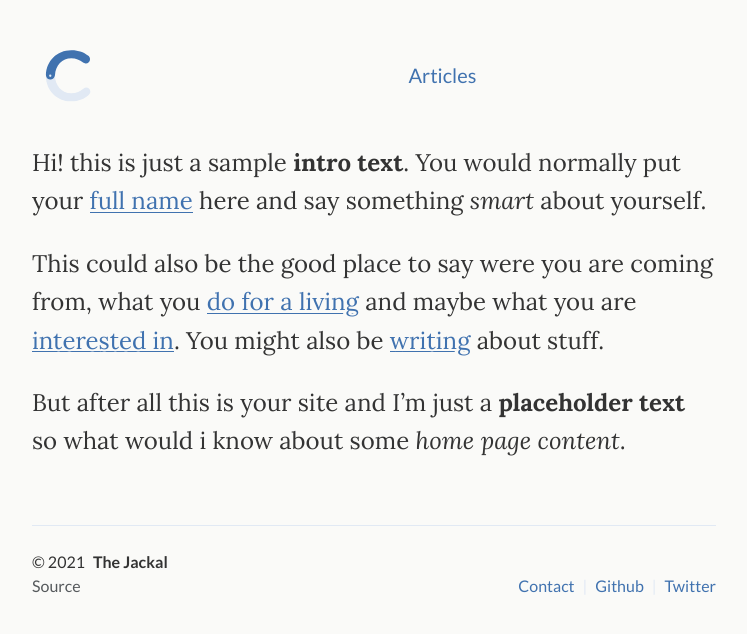
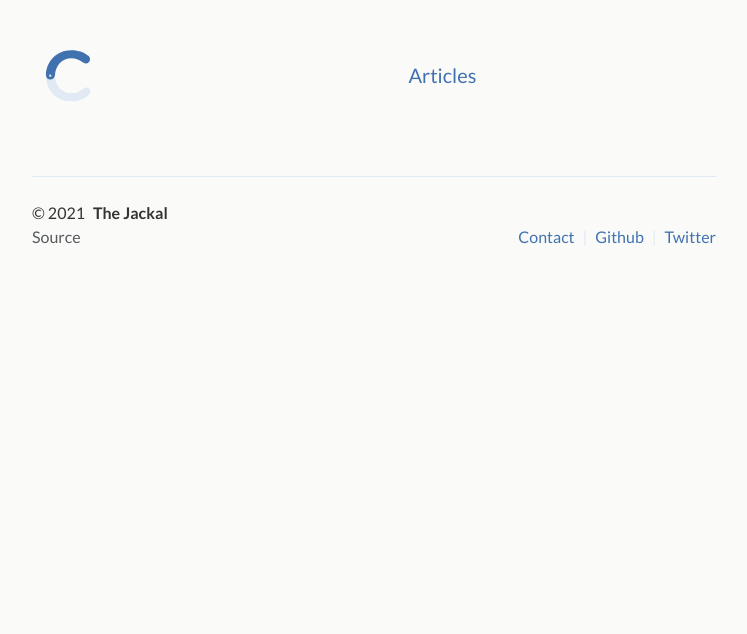
Before and after one commit to tomaszkacprzak/tomaszkacprzak.github.io, a Jekyll site: the page built from index.md, in a window 1280 px wide. Shown: the top 634 px of the page, without its empty margins (266-1013 px from the left). Built offline with Jekyll 4.4.1, drawn with Linux system fonts in a browser that asks for light colours.

Commit message:
Update index.md

```diff
--- a/index.md
+++ b/index.md
@@ -3,9 +3,9 @@ layout: default
 ---
 
 <div class="lead pretty-links">
-  Hi! this is just a sample **intro text**. You would normally put your [full name](about/) here and say something *smart* about yourself.
+<!--   Hi! this is just a sample **intro text**. You would normally put your [full name](about/) here and say something *smart* about yourself. -->
 
-  This could also be the good place to say were you are coming from, what you [do for a living](work/) and maybe what you are [interested in](projects/). You might also be [writing](articles/) about stuff.
+<!--  This could also be the good place to say were you are coming from, what you [do for a living](work/) and maybe what you are [interested in](projects/). You might also be [writing](articles/) about stuff. -->
 
-  But after all this is your site and I'm just a **placeholder text** so what would i know about some *home page content*.
+<!--  But after all this is your site and I'm just a **placeholder text** so what would i know about some *home page content*. -->
 </div>
```
